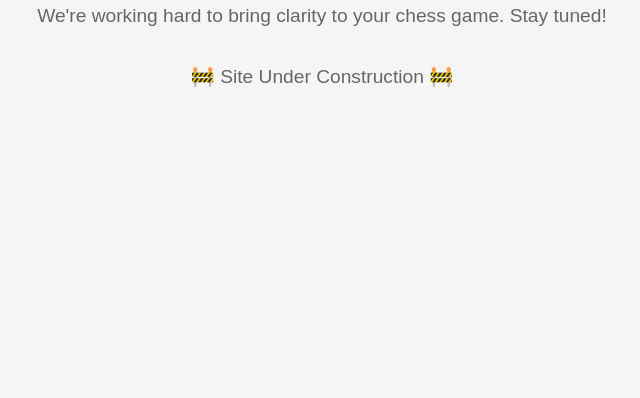
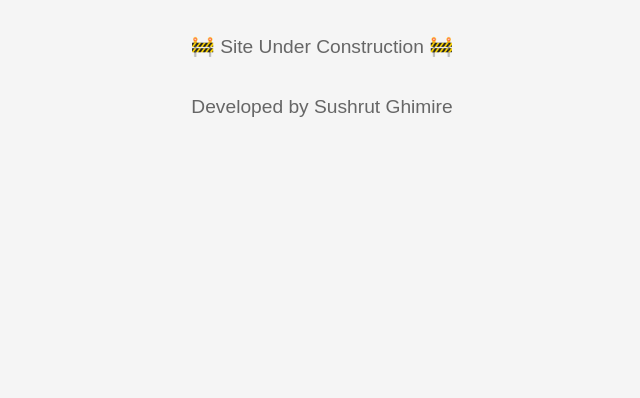
Before and after one commit to sushrutghimire1/ChessClarity, a plain HTML site: page index.html in a window 1280 px wide. Shown: the part 402-800 px from the top of the page, without its empty margins (318-958 px from the left). Drawn offline with Linux system fonts and the light colour scheme.

Commit message:
Update index.html

```diff
--- a/index.html
+++ b/index.html
@@ -30,5 +30,6 @@
     <h1>ChessClarity</h1>
     <p>We're working hard to bring clarity to your chess game. Stay tuned!</p>
     <p>🚧 Site Under Construction 🚧</p>
+    <p>Developed by Sushrut Ghimire</p>
 </body>
 </html>
```
